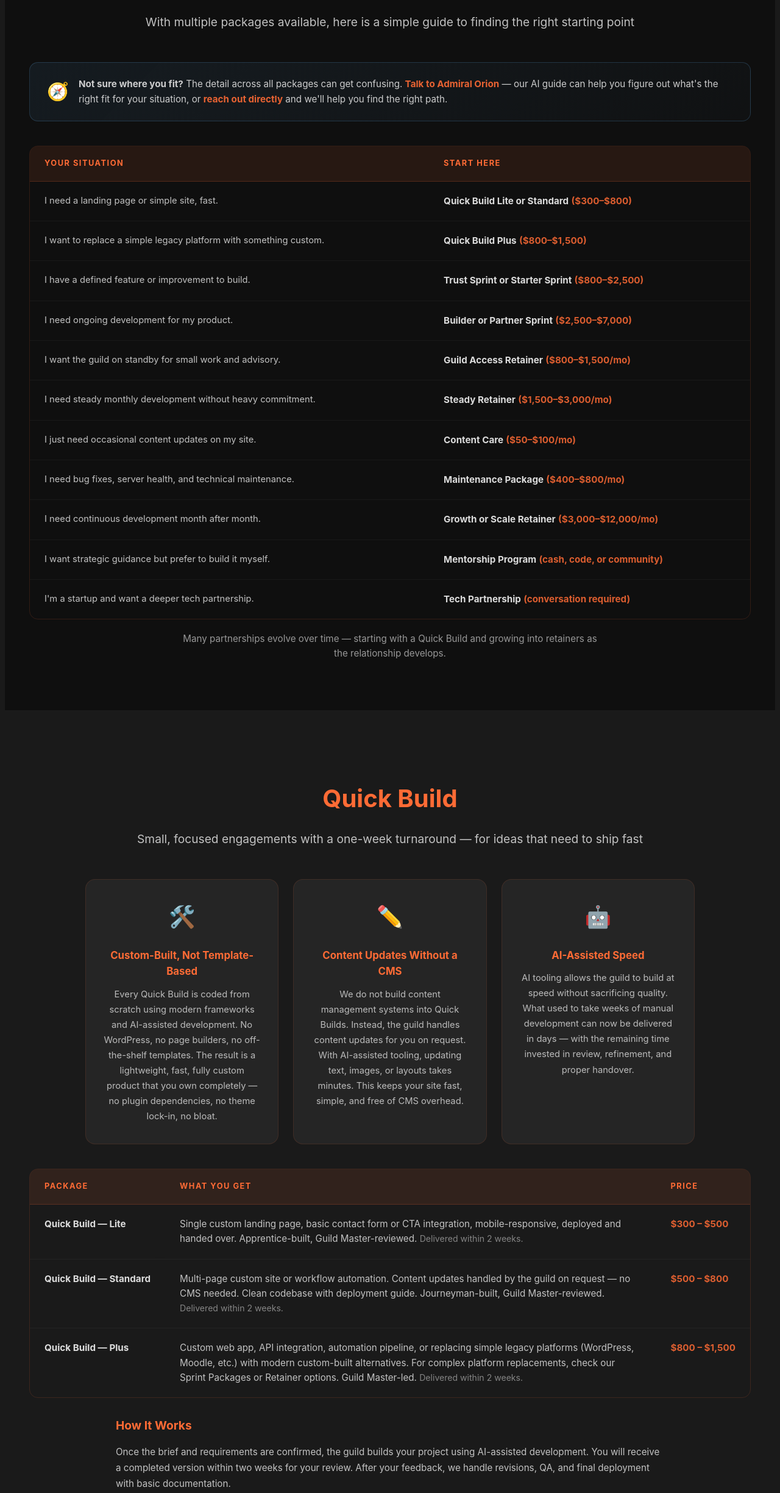
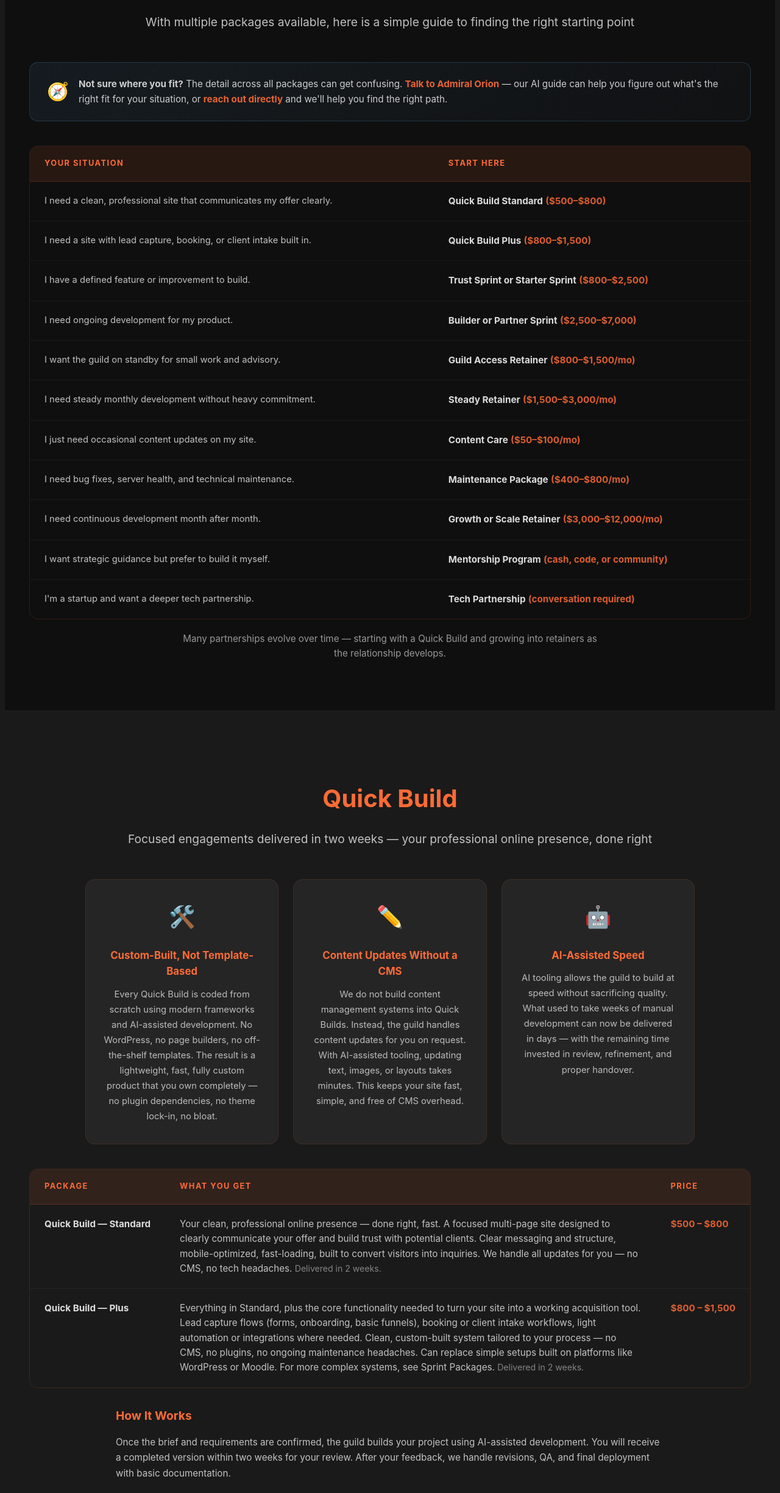
Before and after one commit to skill-wanderer/skill-wanderer-landing-page, a Nuxt app: page /work-with-us/pricing in a window 1280 px wide. Shown: the part 3735-6184 px from the top of the page at 61% size. Built offline with nearby package versions, Linux system fonts and the light colour scheme.

Commit message:
Update pricing.vue

```diff
--- a/pages/work-with-us/pricing.vue
+++ b/pages/work-with-us/pricing.vue
@@ -189,11 +189,11 @@
             </thead>
             <tbody>
               <tr>
-                <td>I need a landing page or simple site, fast.</td>
-                <td><span class="package-name">Quick Build Lite or Standard</span> <span class="price-range">($300–$800)</span></td>
+                <td>I need a clean, professional site that communicates my offer clearly.</td>
+                <td><span class="package-name">Quick Build Standard</span> <span class="price-range">($500–$800)</span></td>
               </tr>
               <tr>
-                <td>I want to replace a simple legacy platform with something custom.</td>
+                <td>I need a site with lead capture, booking, or client intake built in.</td>
                 <td><span class="package-name">Quick Build Plus</span> <span class="price-range">($800–$1,500)</span></td>
               </tr>
               <tr>
@@ -247,7 +247,7 @@
       <div class="content">
         <div class="section-header">
           <h2>Quick Build</h2>
-          <p>Small, focused engagements with a one-week turnaround — for ideas that need to ship fast</p>
+          <p>Focused engagements delivered in two weeks — your professional online presence, done right</p>
         </div>
 
         <div class="quick-build-features">
@@ -291,18 +291,13 @@
             </thead>
             <tbody>
               <tr>
-                <td><span class="package-name">Quick Build — Lite</span></td>
-                <td>Single custom landing page, basic contact form or CTA integration, mobile-responsive, deployed and handed over. Apprentice-built, Guild Master-reviewed. <span class="payment-split">Delivered within 2 weeks.</span></td>
-                <td><span class="price-range">$300 – $500</span></td>
-              </tr>
-              <tr>
                 <td><span class="package-name">Quick Build — Standard</span></td>
-                <td>Multi-page custom site or workflow automation. Content updates handled by the guild on request — no CMS needed. Clean codebase with deployment guide. Journeyman-built, Guild Master-reviewed. <span class="payment-split">Delivered within 2 weeks.</span></td>
+                <td>Your clean, professional online presence — done right, fast. A focused multi-page site designed to clearly communicate your offer and build trust with potential clients. Clear messaging and structure, mobile-optimized, fast-loading, built to convert visitors into inquiries. We handle all updates for you — no CMS, no tech headaches. <span class="payment-split">Delivered in 2 weeks.</span></td>
                 <td><span class="price-range">$500 – $800</span></td>
               </tr>
               <tr>
                 <td><span class="package-name">Quick Build — Plus</span></td>
-                <td>Custom web app, API integration, automation pipeline, or replacing simple legacy platforms (WordPress, Moodle, etc.) with modern custom-built alternatives. For complex platform replacements, check our Sprint Packages or Retainer options. Guild Master-led. <span class="payment-split">Delivered within 2 weeks.</span></td>
+                <td>Everything in Standard, plus the core functionality needed to turn your site into a working acquisition tool. Lead capture flows (forms, onboarding, basic funnels), booking or client intake workflows, light automation or integrations where needed. Clean, custom-built system tailored to your process — no CMS, no plugins, no ongoing maintenance headaches. Can replace simple setups built on platforms like WordPress or Moodle. For more complex systems, see Sprint Packages. <span class="payment-split">Delivered in 2 weeks.</span></td>
                 <td><span class="price-range">$800 – $1,500</span></td>
               </tr>
             </tbody>
```
